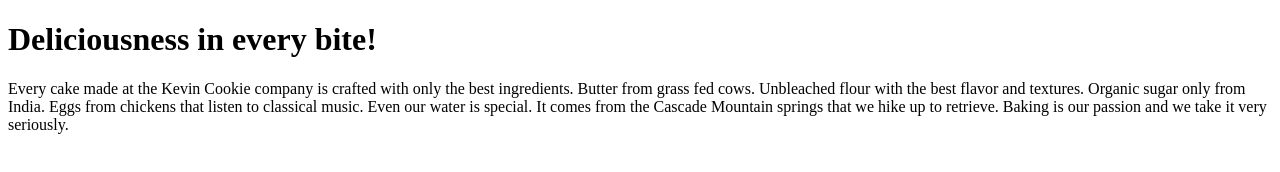
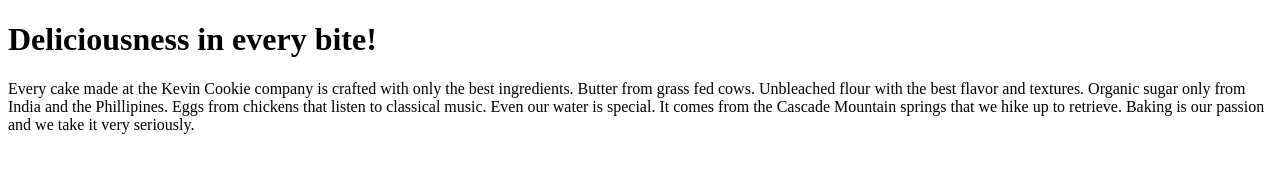
Before and after one commit to OscarSoleye/LearnGitRepo, a plain HTML site: page index.htm in a window 1280 px wide. Drawn offline with Linux system fonts and the light colour scheme.

Commit message:
Update index.htm

```diff
--- a/index.htm
+++ b/index.htm
@@ -3,7 +3,7 @@
 <body>
 
 <h1>Deliciousness in every bite!</h1>
-<p>Every cake made at the Kevin Cookie company is crafted with only the best ingredients. Butter from grass fed cows. Unbleached flour with the best flavor and textures. Organic sugar only from India. Eggs from chickens that listen to classical music. Even our water is special. It comes from the Cascade Mountain springs that we hike up to retrieve. Baking is our passion and we take it very seriously.</p>
+<p>Every cake made at the Kevin Cookie company is crafted with only the best ingredients. Butter from grass fed cows. Unbleached flour with the best flavor and textures. Organic sugar only from India and the Phillipines. Eggs from chickens that listen to classical music. Even our water is special. It comes from the Cascade Mountain springs that we hike up to retrieve. Baking is our passion and we take it very seriously.</p>
 
 </body>
 </html>
```
